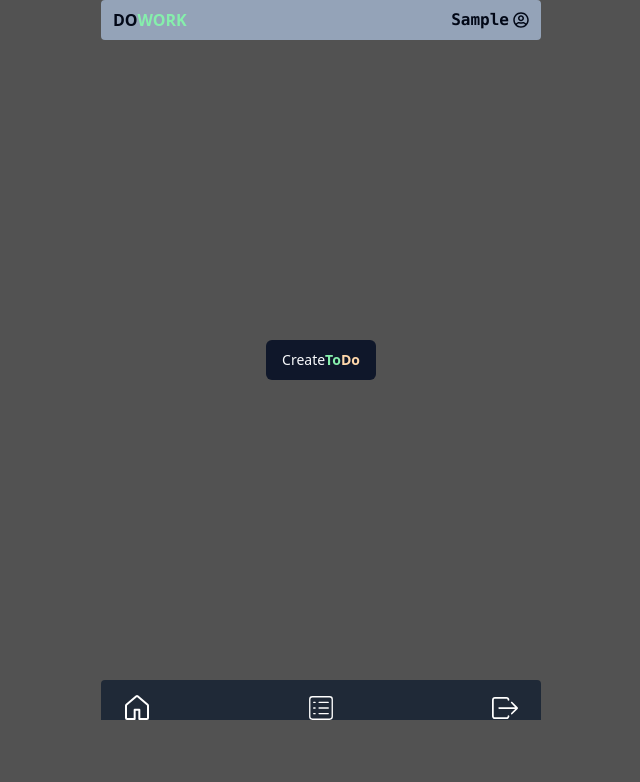
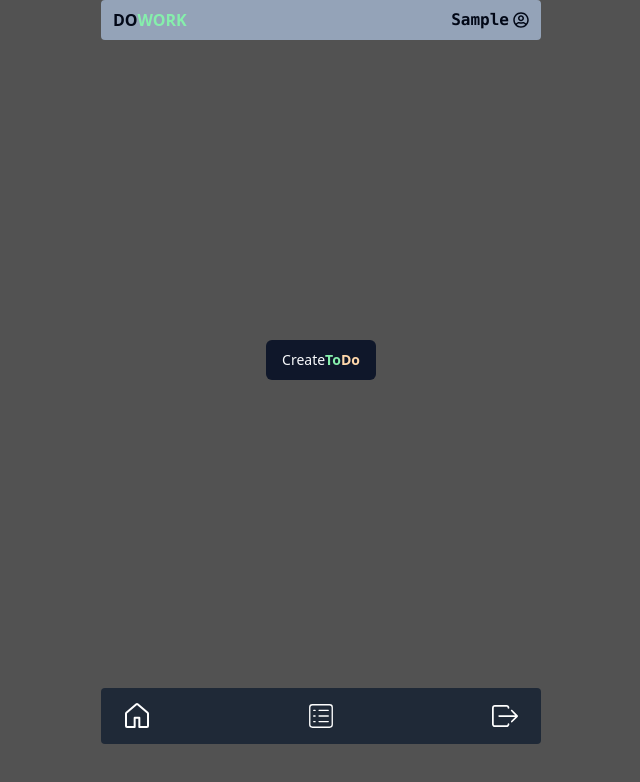
Before and after one commit to adaniket/todofrontEnd, a React (Vite) app: page /dashboard in a window 1280 px wide. Shown: the top 782 px of the page, without its empty margins (314-954 px from the left). Built offline with nearby package versions, Linux system fonts and the light colour scheme; sample sign-in values are in the browser's storage.

Commit message:
css change height

```diff
--- a/src/Global.css
+++ b/src/Global.css
@@ -13,7 +13,7 @@
     /* @apply border border-cyan-500; */
     max-width: 440px;
     position: relative;
-    max-height: 90vh;
+    min-height: 93vh;
     overflow: hidden;
   }
 
@@ -41,7 +41,7 @@
   .footer-bar-wrapper {
     @apply px-4 py-2 bg-gray-800 rounded-sm sticky;
     width: 100%;
-    top: 90%;
+    top: 100%;
   }
   .footer-bar-wrapper svg {
     fill: var(--icon-color);
```
